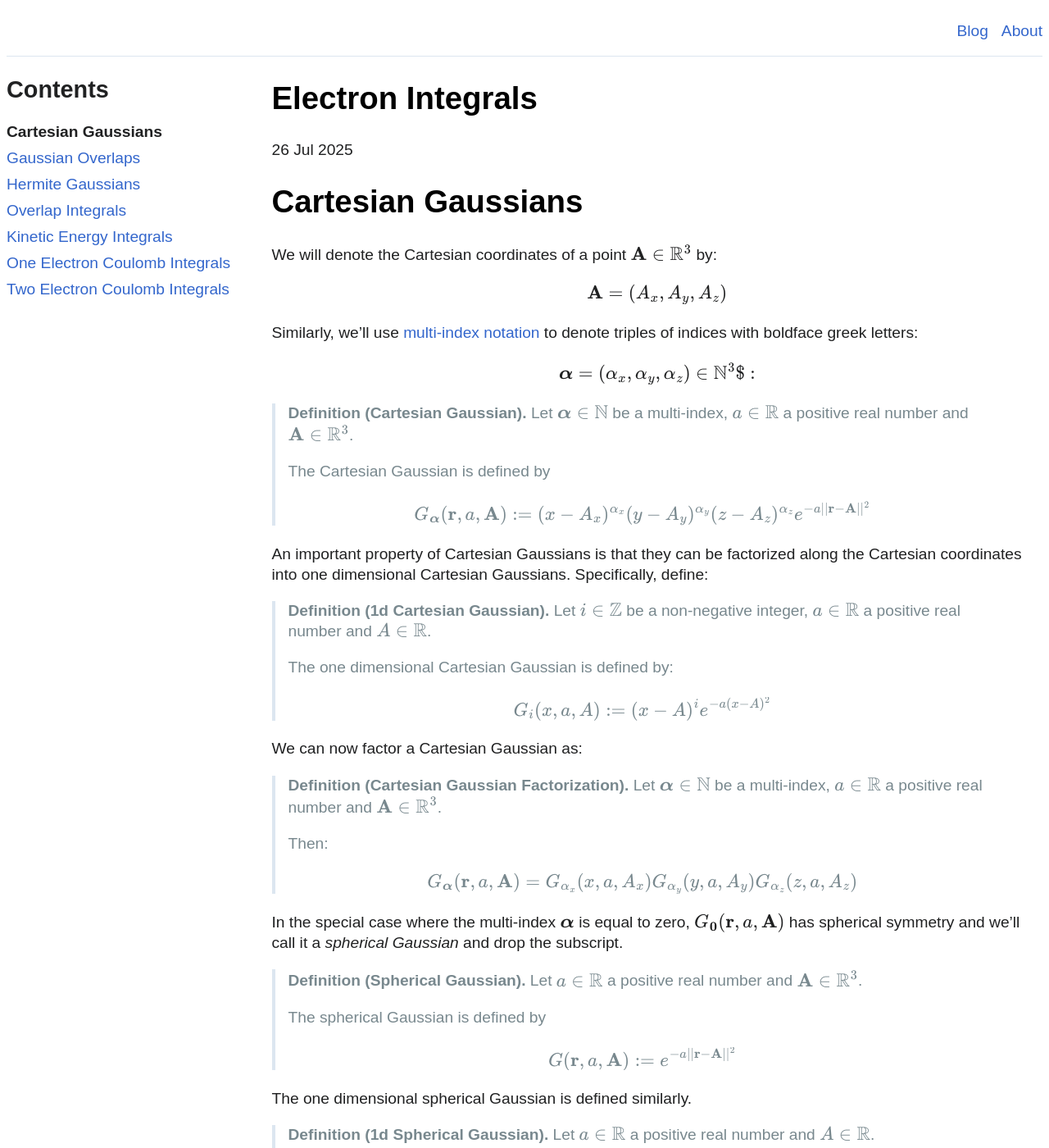
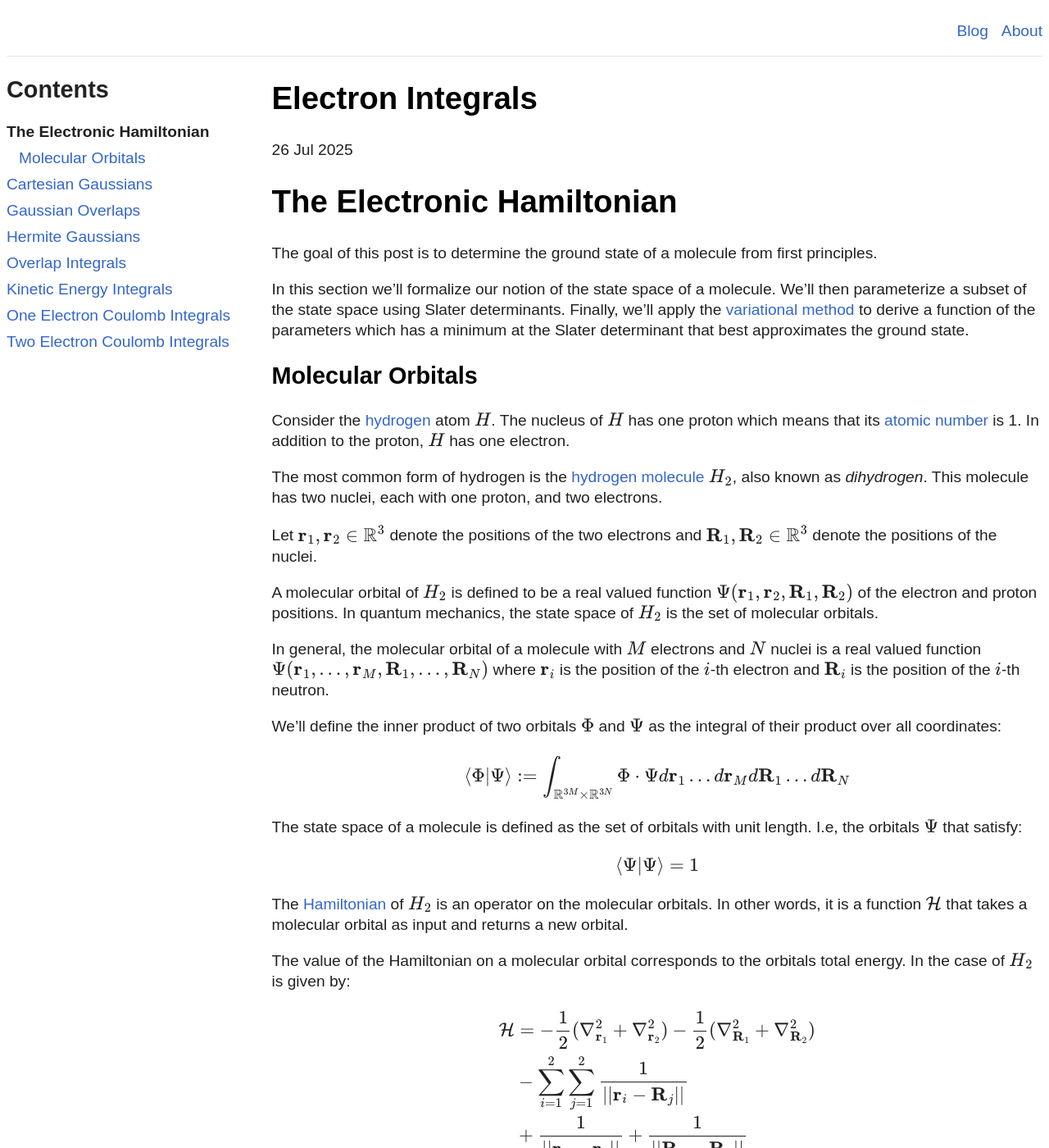
Before and after one commit to lowdanie/lowdanie.github.io, a Jekyll site: the page built from _posts/2025-07-26-electron-integrals.md, in a window 1280 px wide and 1400 px high. Shown: the whole window at 82% size. Built offline with Jekyll 4.4.1, drawn with Linux system fonts in a browser that asks for light colours; comment, search, counter and statistics services are not loaded; some of the changed text lies outside the part shown.

Commit message:
orbitals

```diff
--- a/_posts/2025-07-26-electron-integrals.md
+++ b/_posts/2025-07-26-electron-integrals.md
@@ -5,6 +5,104 @@ date: 2025-07-26
 mathjax: true
 utterance-issue: 13
 ---
+
+# The Electronic Hamiltonian
+
+The goal of this post is to determine the ground state of a molecule from first
+principles.
+
+In this section we'll formalize our notion of the state space of a molecule.
+We'll then parameterize a subset of the state space using Slater determinants.
+Finally, we'll apply the
+[variational method](https://en.wikipedia.org/wiki/Variational_method_(quantum_mechanics))
+to derive a function of the parameters which has a minimum at the
+Slater determinant that best approximates the ground state.
+
+## Molecular Orbitals
+
+Consider the [hydrogen](https://en.wikipedia.org/wiki/Hydrogen#Atomic_hydrogen) atom $H$.
+The nucleus of $H$ has one proton which means that its
+[atomic number](https://en.wikipedia.org/wiki/Atomic_number) is 1.
+In addition to the proton, $H$ has one electron.
+
+The most common form of hydrogen is the
+[hydrogen molecule](https://en.wikipedia.org/wiki/Hydrogen#Dihydrogen) $H_2$,
+also known as _dihydrogen_.
+This molecule has two nuclei, each with one proton, and two electrons.
+
+Let $\mathbf{r}_1,\mathbf{r}_2\in\mathbb{R}^3$ denote the positions of the two
+electrons and $\mathbf{R}_1,\mathbf{R}_2\in\mathbb{R}^3$ denote the positions of
+the nuclei.
+
+A molecular orbital of $H_2$ is defined to be a real valued function
+$\Psi(\mathbf{r}_1,\mathbf{r}_2,\mathbf{R}_1,\mathbf{R}_2)$ of the electron
+and proton positions. In quantum mechanics, the state space of $H_2$ is the set of
+molecular orbitals.
+
+In general, the molecular orbital of a molecule with $M$ electrons and $N$ nuclei
+is a real valued function
+$\Psi(\mathbf{r}_1,\dots,\mathbf{r}_M,\mathbf{R}_1,\dots,\mathbf{R}_N)$
+where $\mathbf{r}_i$ is the position of the $i$-th electron and $\mathbf{R}_i$
+is the position of the $i$-th neutron.
+
+We'll define the inner product of  two orbitals $\Phi$ and $\Psi$ as the integral
+of their product over all coordinates:
+
+$$
+\langle \Phi | \Psi \rangle :=
+\int_{\mathbb{R}^{3M}\times\mathbb{R}^{3N}}
+\Phi \cdot \Psi
+d\mathbf{r}_1 \dots d\mathbf{r}_M
+d\mathbf{R}_1 \dots d\mathbf{R}_N
+$$
+
+The state space of a molecule is defined as the set of orbitals with unit length. I.e,
+the orbitals $\Psi$ that satisfy:
+
+$$
+\langle \Psi | \Psi \rangle = 1
+$$
+
+The [Hamiltonian](https://en.wikipedia.org/wiki/Hamiltonian_(quantum_mechanics))
+of $H_2$ is an operator on the molecular orbitals. In other words,
+it is a function $\mathcal{H}$ that takes a molecular orbital as input and
+returns a new orbital.
+
+The value of the Hamiltonian on a molecular orbital corresponds to the orbitals
+total energy. In the case of $H_2$ is given by:
+
+$$
+\begin{align*}
+\mathcal{H} &= -\frac{1}{2}(\nabla_{\mathbf{r}_1}^2 + \nabla_{\mathbf{r}_2}^2)
+-\frac{1}{2}(\nabla_{\mathbf{R}_1}^2 + \nabla_{\mathbf{R}_2}^2) \\
+&-\sum_{i=1}^2\sum_{j=1}^2 \frac{1}{||\mathbf{r}_i - \mathbf{R}_j||} \\
+&+ \frac{1}{||\mathbf{r}_1 - \mathbf{r}_2||}
++ \frac{1}{||\mathbf{R}_1 - \mathbf{R}_2||}
+\end{align*}
+$$
+
+In this equation, $\nabla_{\mathbf{r}_i}^2$ denotes the
+[Laplace operator](https://en.wikipedia.org/wiki/Laplace_operator) in the
+$\mathbf{r}\_i$ coordinates and $\nabla\_{\mathbf{R}_i}^2$ denotes the Laplace
+operator in the $\mathbf{R}_i$ coordinates.
+
+For example, if $\mathbf{r}_1 = (x_1,y_1,z_1)$ then:
+
+$$
+\nabla_{\mathbf{r}_1}^2 \cdot \Psi =
+\frac{\partial^2}{\partial x_1^2}\Psi +
+\frac{\partial^2}{\partial y_1^2}\Psi +
+\frac{\partial^2}{\partial z_1^2}\Psi
+$$
+
+The remaining terms operate on $\Psi$ by multiplication. For example:
+
+$$
+\frac{1}{||\mathbf{r}_1 - \mathbf{r}_2||} \cdot \Psi =
+\frac{1}{||\mathbf{r}_1 - \mathbf{r}_2||} \Psi
+$$
+
+
 
 # Cartesian Gaussians
 
```
